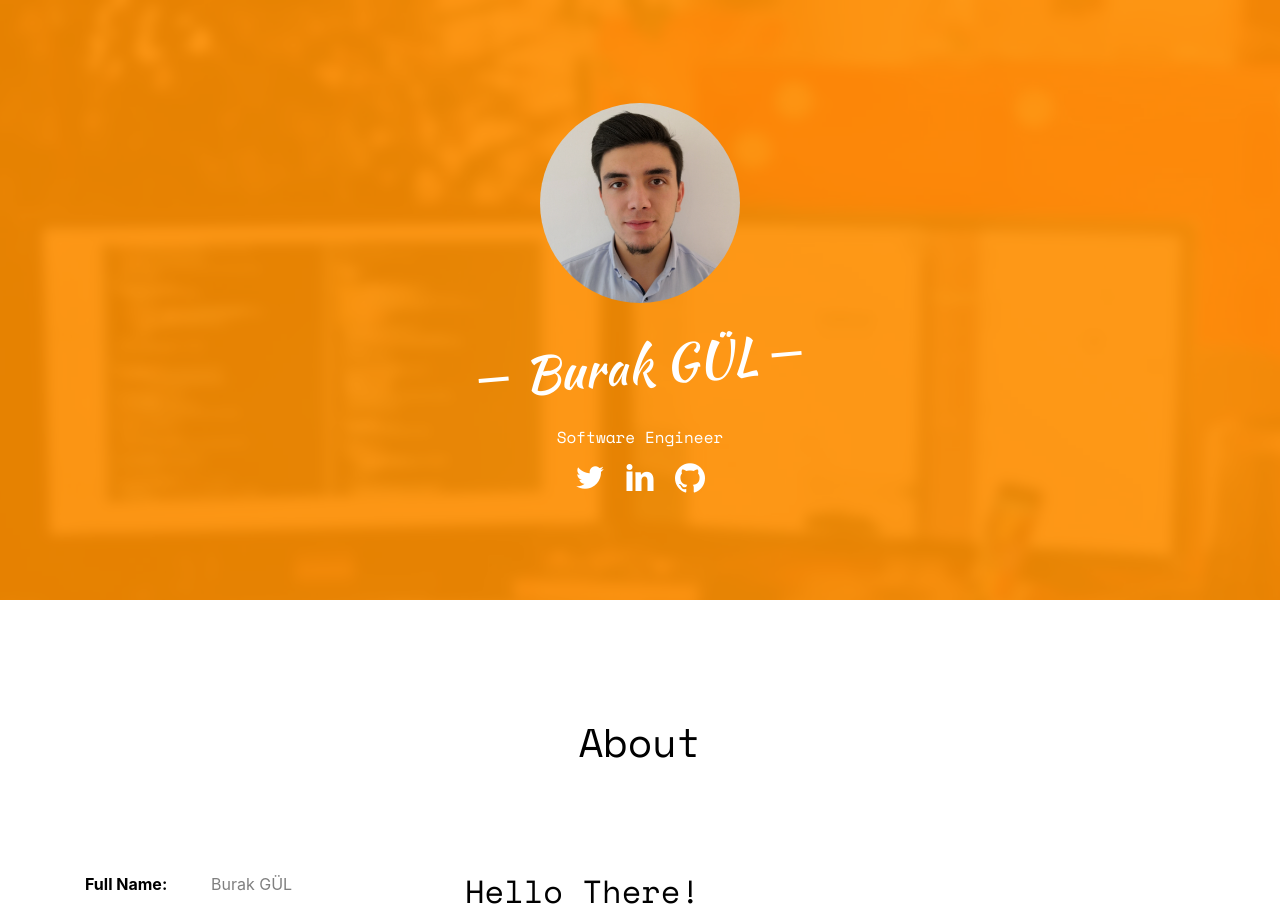
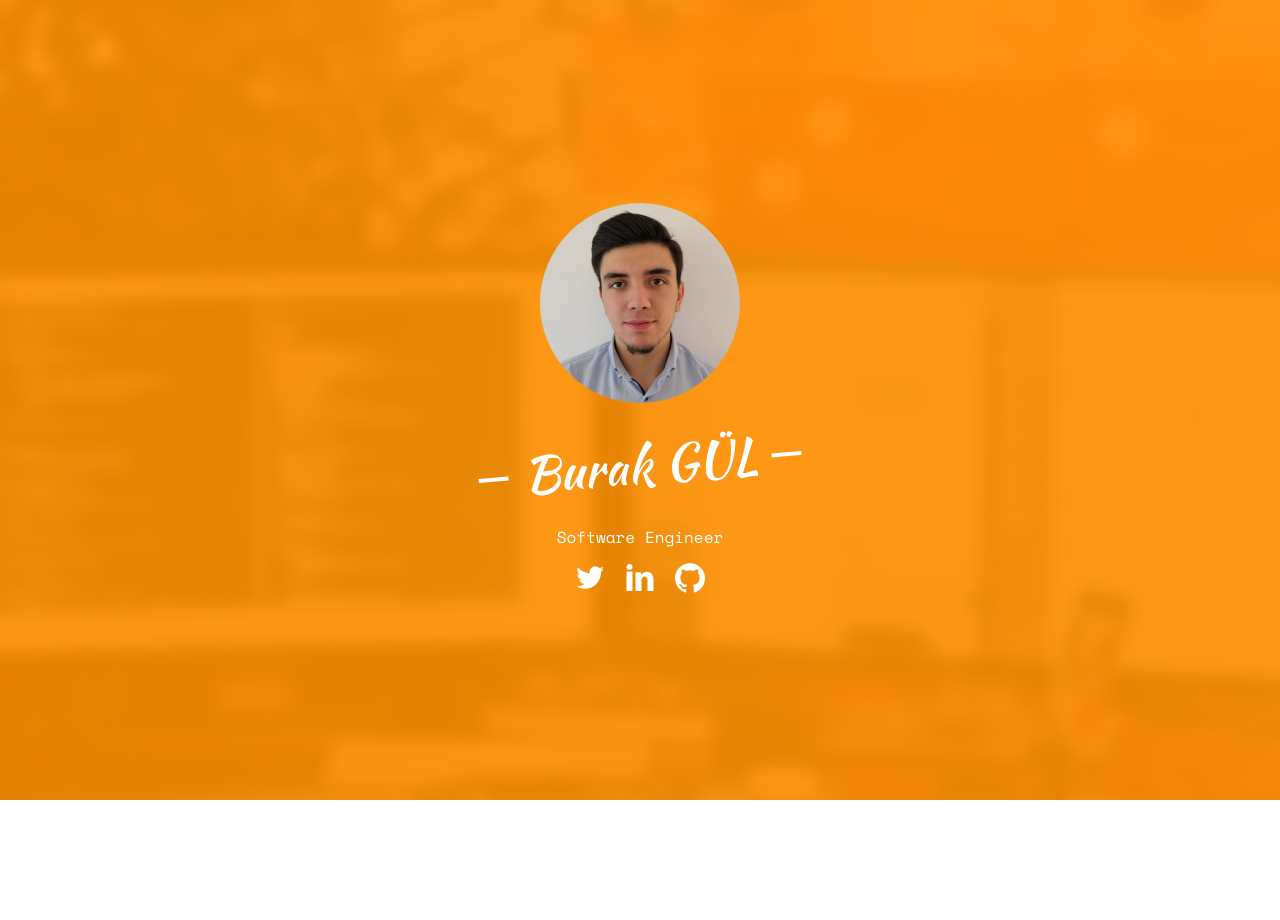
Before and after one commit to burakkggul/profile, a React (Create React App) app: page / in a window 1280 px wide. Shown: the top 920 px of the page. Built offline with nearby package versions, Linux system fonts and the light colour scheme.

Commit message:
Header height styling method change and dynamic html rendering

```diff
--- a/src/App.js
+++ b/src/App.js
@@ -8,7 +8,7 @@ import Started from "./components/started/Started";
 import Work from "./components/work/Work";
 import Blog from "./components/blog/Blog";
 import Footer from "./components/footer/Footer";
-import { useEffect, useState } from "react";
+import { useState } from "react";
 import React from "react";
 import { profileInit } from "./profileInit";
 
@@ -24,9 +24,7 @@ const components = {
 };
 
 const App = () => {
-  console.log(profileInit.header);
-  const [store, setStore] = useState(profileInit);
-  console.log(store.header);
+  const [store] = useState(profileInit);
 
   return (
     <div className="page">
--- a/src/components/about/About.js
+++ b/src/components/about/About.js
@@ -20,7 +20,7 @@ const About = (props) => {
 				<div className="col-md-8">
 					<h2>{props.about.content.title}</h2>
 					{props.about.content.paragraphs.map((paragraph,index) => {
-						return (<p>{paragraph}</p>)
+						return (<p key={index}>{paragraph}</p>)
 					})}
 				</div>
 			</div>
--- a/src/components/header/Header.js
+++ b/src/components/header/Header.js
@@ -1,36 +1,25 @@
-import { useState } from "react";
 import Icon from "./Icon";
 import Zoom from "react-reveal/Zoom";
 import { Parallax } from "react-parallax";
 import backgroundImage from "../../themes/images/cover_bg_3.jpg";
 
 const Header = (props) => {
-
-  const screenHeight = () => {
-    return (
-      window.screen.availHeight - (window.outerHeight - window.innerHeight)
-    );
-  };
-
   return (
     <Parallax bgImage={backgroundImage} strength={300}>
-      <header
-        id="header"
-        className="cover"
-        role="banner"
-        style={{ height: screenHeight() }}
-      >
+      <header id="header" className="cover" role="banner">
         <div className="overlay"></div>
         <div className="container">
           <Zoom>
             <div className="row">
               <div className="col-md-8 offset-md-2 text-center">
-                <div className="display-t" style={{ height: screenHeight() }}>
-                  <div
-                    className="display-tc "
-                    style={{ height: screenHeight() }}
-                  >
-                    <div className="profile-thumb" style={{backgroundImage:`url(${props.header.profilePicture})`}}></div>
+                <div className="display-t">
+                  <div className="display-tc">
+                    <div
+                      className="profile-thumb"
+                      style={{
+                        backgroundImage: `url(${props.header.profilePicture})`,
+                      }}
+                    ></div>
                     <h1>
                       <span>{props.header.name}</span>
                     </h1>
--- a/src/profileInit.js
+++ b/src/profileInit.js
@@ -34,8 +34,9 @@ export const profileInit = {
     content: {
       title: "Hello There!",
       paragraphs: [
-        "There live the blind texts far from the countries Vokalia and Consonantia, there live the blind texts. Separated they live in bookmarksgrove there live the blind texts far from the countries.",
-        "Far far away, behind the word mountains, Quos quia provident consequuntur culpa facere ratione maxime commodi voluptates id repellat velit eaque aspernatur expedita. Possimus itaque adipisci there live the blind texts from the countries Vokalia and Consonantia, there live the blind texts. Quos quia provident consequuntur culpa facere ratione maxime commodi voluptates id repellat velit eaque aspernatur expedita. Possimus itaque adipisci.",
+        "I graduated from Computer Engineering in June 2019.",
+        "I successfully completed the Cloud Computing Expert course given by Wissien Academy with the support of Turkish Employment Agency in October.",
+        "I started working at Özgür Yazılım A.Ş. in December 2019. In this process, I used HTML, Javascript, Jquery, SCSS, CSS technologies on the front of the Internet Booking Engine project, which I developed with JAVA and Spring Framework technologies. Apart from that, I manage the project's versioning and deployment processes via Jenkins."
       ],
     },
   },
@@ -94,25 +95,85 @@ export const profileInit = {
     title: "Skills",
     skills: [
       {
-        name: "HTML5/CSS3",
+        name: "HTML5/CSS3/SASS",
         value: "95%",
       },
       {
-        name: "WordPress",
+        name: "Java8",
+        value: "95%",
+      },
+      {
+        name: "Spring Framework",
         value: "90%",
       },
       {
-        name: "PHP",
-        value: "80%",
+        name: "Javascript",
+        value: "90%",
       },
       {
-        name: "Java",
+        name: "jQuery",
         value: "85%",
       },
       {
-        name: "jQuery",
-        value: "75%",
+        name: "GNU/Linux",
+        value: "90%",
       },
+      {
+        name: "Thymleaf",
+        value: "95%",
+      },
+      {
+        name: "React",
+        value: "60%",
+      },
+      {
+        name: "Node.js",
+        value: "85%"
+      },
+      {
+        name: "Maven",
+        value: "90%"
+      },
+      {
+        name: "Gradle",
+        value: "80%"
+      },
+      {
+        name:"Object Oriented Programming",
+        value:"95%"
+      },
+      {
+        name:"Spring Boot",
+        value:"90%"
+      },
+      {
+        name:"Spring MVC",
+        value:"90%"
+      },
+      {
+        name:"Spring Data MongoDB",
+        value:"70%"
+      },
+      {
+        name:"Spring Data JPA",
+        value:"70%"
+      },
+      {
+        name:"Bootstrap",
+        value:"95%"
+      },
+      {
+        name:"Nginx",
+        value:"70%"
+      },
+      {
+        name:"Representational State Transfer (REST)",
+        value:"90%"
+      },
+      {
+        name:"Jenkins",
+        value:"70%"
+      }
     ],
   },
   work: {
--- a/src/themes/sass/components/header/_header.scss
+++ b/src/themes/sass/components/header/_header.scss
@@ -5,7 +5,6 @@
 	background-size: cover;
 	background-attachment: fixed;
 	position: relative;
-	height: 600px;
 	width: 100%;
 	.overlay{
 		position: absolute;
@@ -22,7 +21,7 @@
 	.display-tc {
 		display: table-cell;
 		vertical-align: middle;
-		height: 600px;
+		height: 100vh;
 		h1, h2, h3 {
 			margin: 0;
 			padding: 0;
```
